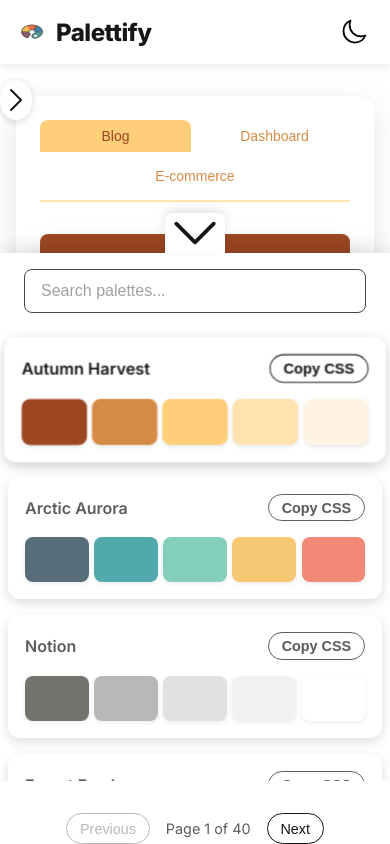
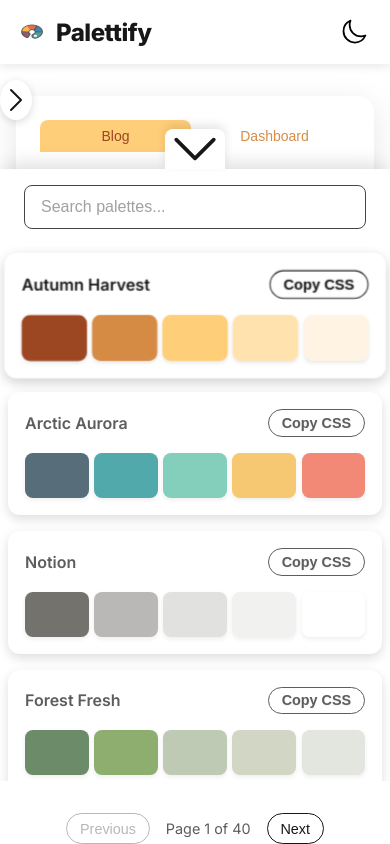
Before and after one commit to KevinReyhanW/palettify, a Next.js app: page / in a window 390 px wide. Both pictures are taken after a click on the button 195 px from the left and 824 px from the top of the page. Built offline with nearby package versions, Linux system fonts and the light colour scheme.

Commit message:
fixing virtual keyboard error on mobile

```diff
--- a/src/components/PaletteRightSidebar.tsx
+++ b/src/components/PaletteRightSidebar.tsx
@@ -16,19 +16,22 @@
   const [searchTerm, setSearchTerm] = useState('');
   const [isOpen, setIsOpen] = useState(false);
   const [hasMounted, setHasMounted] = useState(false);
+  const [isInputFocused, setIsInputFocused] = useState(false);
 
   useEffect(() => {
     setHasMounted(true);
     const checkIsMobile = () => {
       const mobile = window.innerWidth <= MOBILE_BREAKPOINT;
       setIsMobile(mobile);
-      setIsOpen(!mobile);
+      if (!isInputFocused) {
+        setIsOpen(!mobile);
+      }
     };
 
     checkIsMobile();
     window.addEventListener('resize', checkIsMobile);
     return () => window.removeEventListener('resize', checkIsMobile);
-  }, []);
+  }, [isInputFocused]);
 
   const filteredPalettes = palettes.filter(palette =>
     palette.name.toLowerCase().includes(searchTerm.toLowerCase())
@@ -87,6 +90,8 @@
                 setPage(0);
               }}
               className="search-input"
+              onFocus={() => setIsInputFocused(true)}
+              onBlur={() => setIsInputFocused(false)}
             />
           </div>
           <AnimatePresence mode="wait">
--- a/src/styles/components/PaletteRightSidebar.css
+++ b/src/styles/components/PaletteRightSidebar.css
@@ -260,14 +260,16 @@
     left: 0;
     top: auto;
     bottom: 0;
-    height: 100%;
-    max-height: 70vh;
+    height: auto;
+    min-height: 50vh;
+    max-height: 85vh;
     z-index: 1002;
     border-radius: 20px 20px 0 0;
     box-shadow: 0 -4px 20px rgba(0, 0, 0, 0.15);
     position: fixed;
     -webkit-transform: translate3d(0,0,0);
     transform: translate3d(0,0,0);
+    overscroll-behavior: contain;
   }
 
   .palette-right-sidebar.closed {
```
